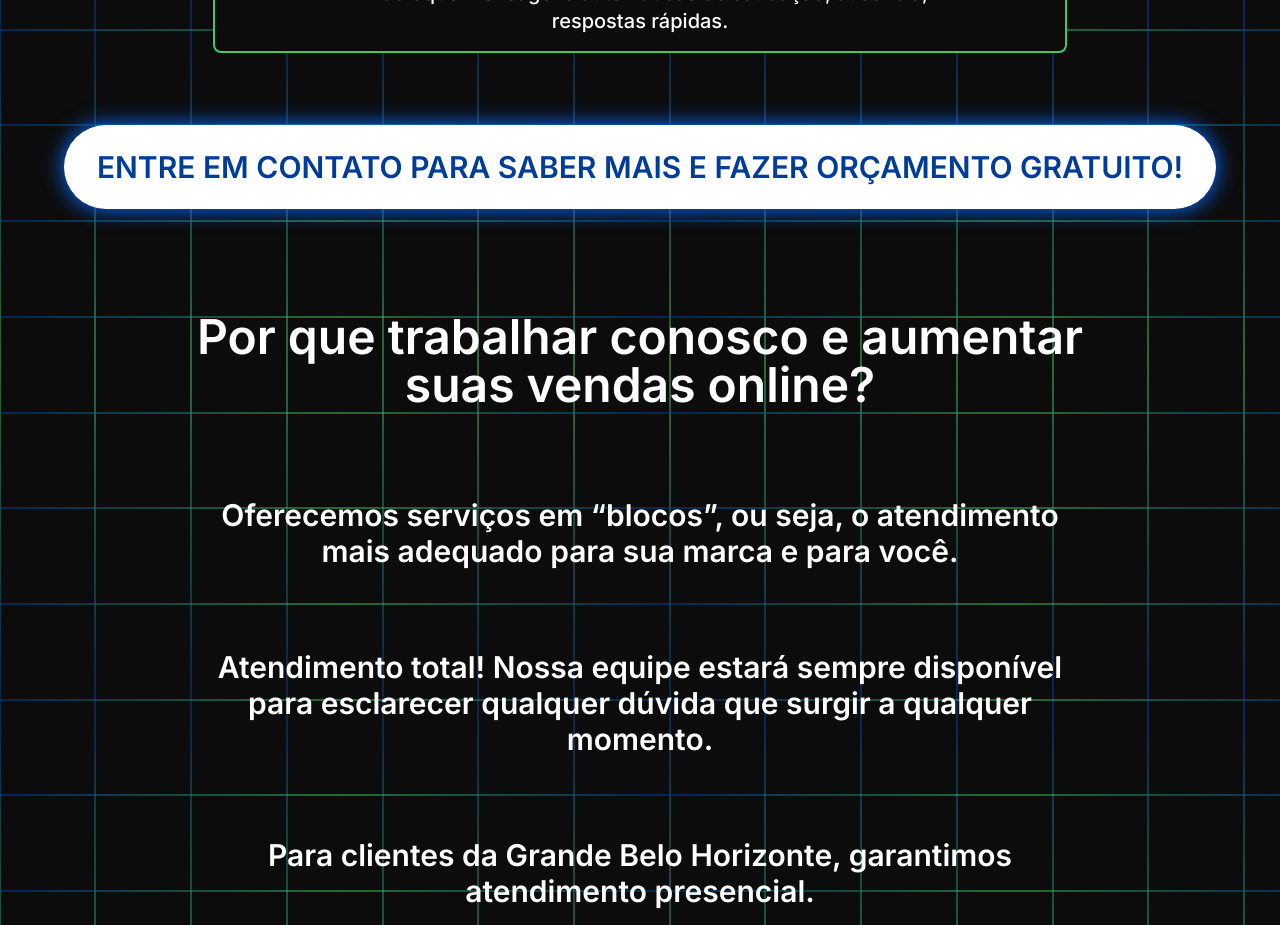
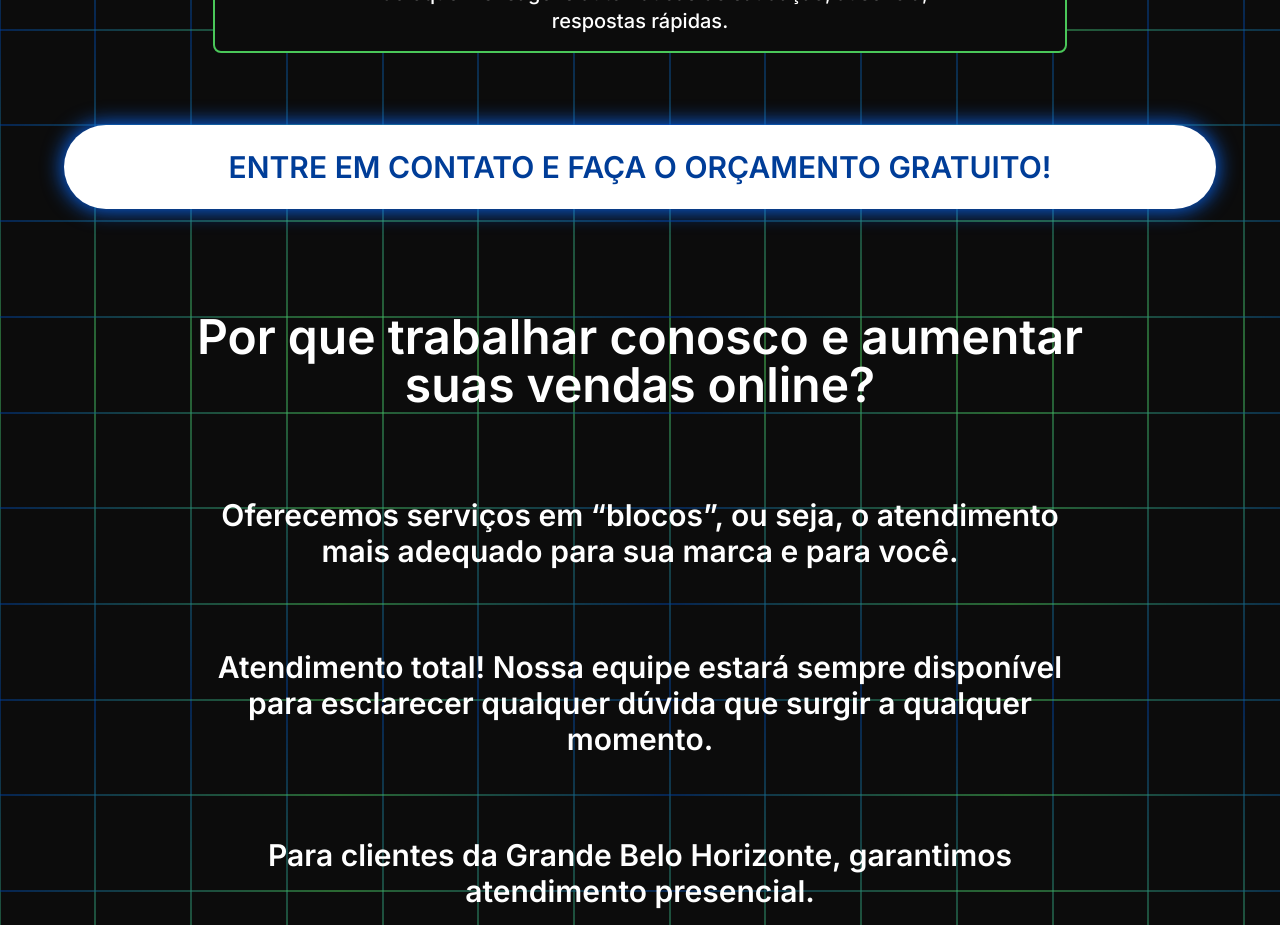
Before and after one commit to victorcastro98/webkey-next, a Next.js app: page / in a window 1280 px wide. Shown: the part 1980-2905 px from the top of the page. Built offline with nearby package versions, Linux system fonts and the light colour scheme.

Commit message:
new text 2

```diff
--- a/src/app/page.tsx
+++ b/src/app/page.tsx
@@ -76,7 +76,7 @@ export default function Home() {
       style={{boxShadow: "0px 0px 20px 2px rgba(9,107,255,0.9)"}}
       className="bg-light text-web-blue py-6 px-6 w-[90%] m-2 text-3xl
       font-semibold rounded-full cursor-pointer justify-center text-center">
-        ENTRE EM CONTATO PARA SABER MAIS E FAZER ORÇAMENTO GRATUITO!
+        ENTRE EM CONTATO E FAÇA O ORÇAMENTO GRATUITO!
       </a>
       <div className="flex flex-col w-[95%] lg:w-[70%] text-[#1B1B1B] my-24 gap-20 text-3xl font-semibold text-center justify-center text-light">
         <a className="text-5xl mb-2">Por que trabalhar conosco e aumentar suas vendas online?</a>
```
